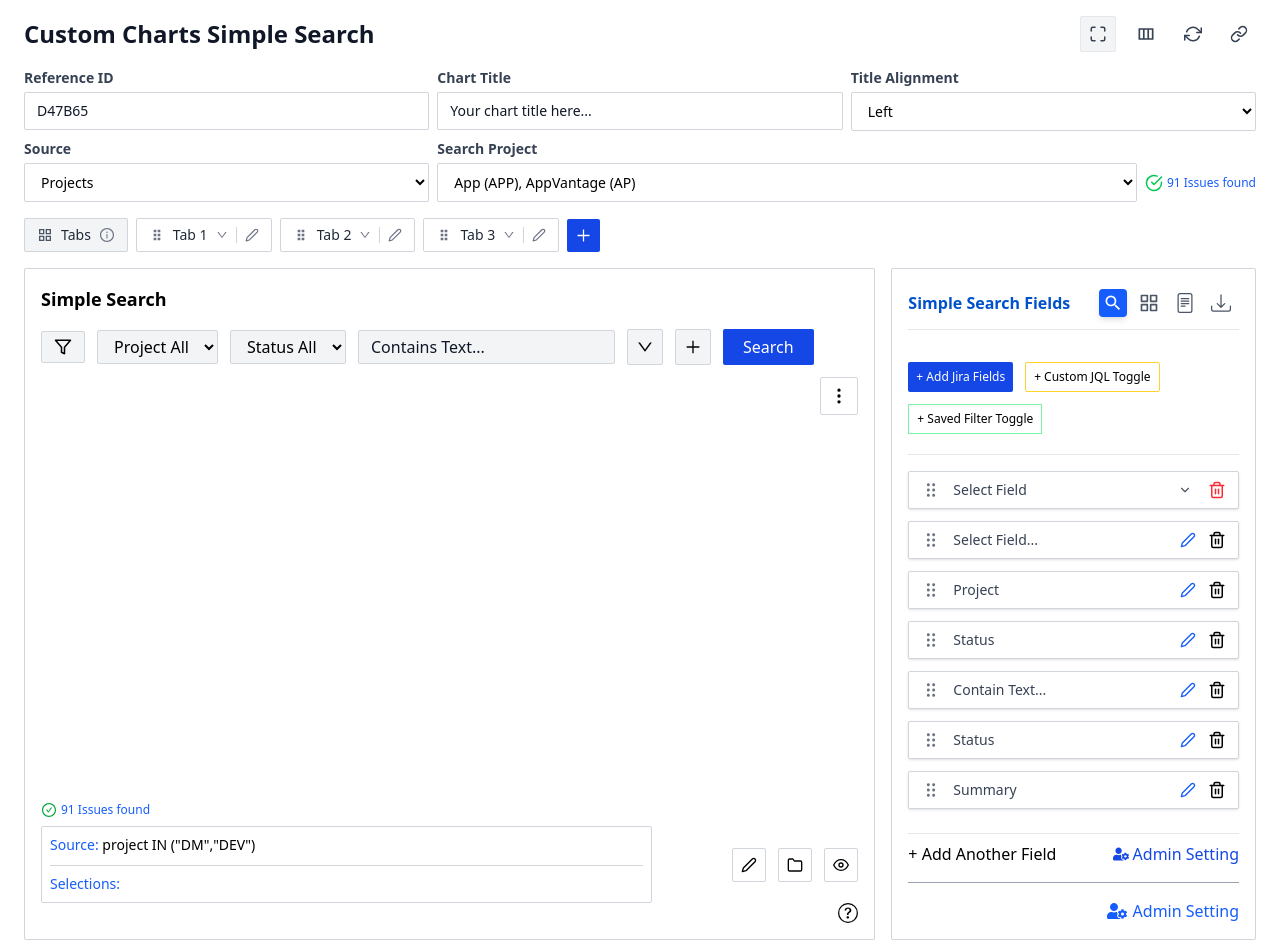
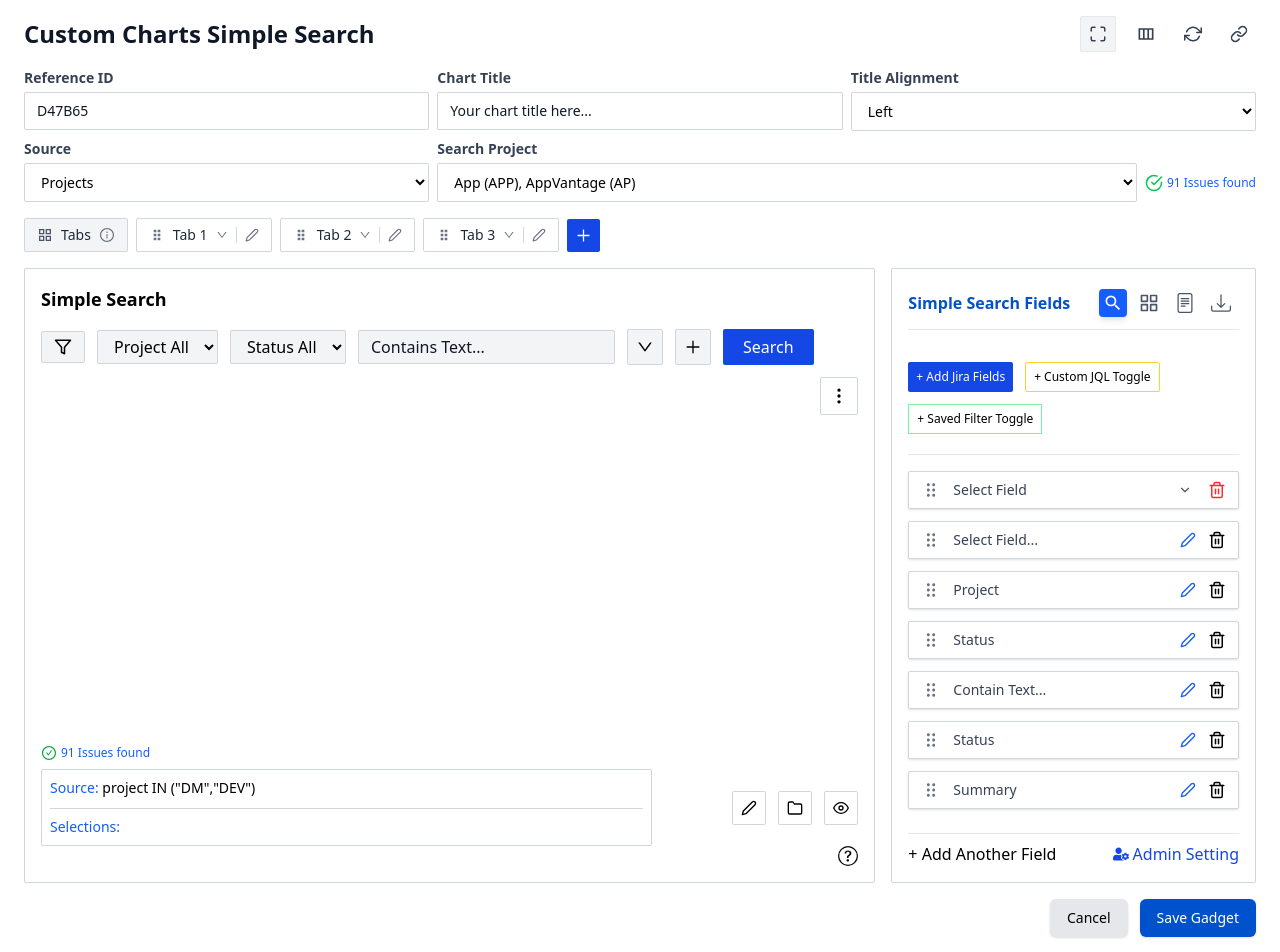
Before and after one commit to rajnishs-dev/custom-charts-jira-app, a React (Vite) app: page /simple-search in a window 1280 px wide. Shown: the top 952 px of the page. Built offline with nearby package versions, Linux system fonts and the light colour scheme.

Commit message:
button change

```diff
--- a/src/components/DashboardSettings.jsx
+++ b/src/components/DashboardSettings.jsx
@@ -1,6 +1,5 @@
 import React, { useState } from "react";
 import SettingsTabBar from "./SettingsTabBar";
-import { FaUserCog } from "react-icons/fa";
 
 const DashboardSettings = ({ tabs, contents }) => {
   const [activeTab, setActiveTab] = useState(tabs[0].id);
@@ -24,22 +23,6 @@ const DashboardSettings = ({ tabs, contents }) => {
           {contents[activeTab] || <div>No content available</div>}
         </div>
 
-        <div className="px-4">
-          <a
-            href="/"
-            className="
-        flex items-center justify-end space-x-1.5
-        text-blue-600 hover:text-blue-800
-        font-medium border-t border-gray-400
-        transition-colors duration-200
-        py-4
-      "
-          >
-            <FaUserCog className="w-5 h-5" />
-
-            <span>Admin Setting</span>
-          </a>
-        </div>
       </div>
     </>
   );
--- a/src/components/SettingTabContent.jsx
+++ b/src/components/SettingTabContent.jsx
@@ -2,6 +2,7 @@ import React, { useState } from "react";
 import TabAccordion from "./TabAccordion";
 import ToggleSwitch from "./ToggleSwitch";
 import { HiUser } from "react-icons/hi2";
+import { FaUserCog } from "react-icons/fa";
 
 const SettingTabContent = () => {
   const [menuBtn, setMenuBtn] = useState(true);
@@ -107,6 +108,22 @@ const SettingTabContent = () => {
           Only users with access to this Jira dashboard
         </span>
       </div>
+      <div className="mt-4">
+        <a
+          href="/"
+          className="
+        flex items-center justify-end space-x-1.5
+        text-blue-600 hover:text-blue-800
+        font-medium border-t border-gray-400
+        transition-colors duration-200
+        py-4 pb-0
+      "
+        >
+          <FaUserCog className="w-5 h-5" />
+
+          <span>Admin Setting</span>
+        </a>
+      </div>
     </>
   );
 };
```
